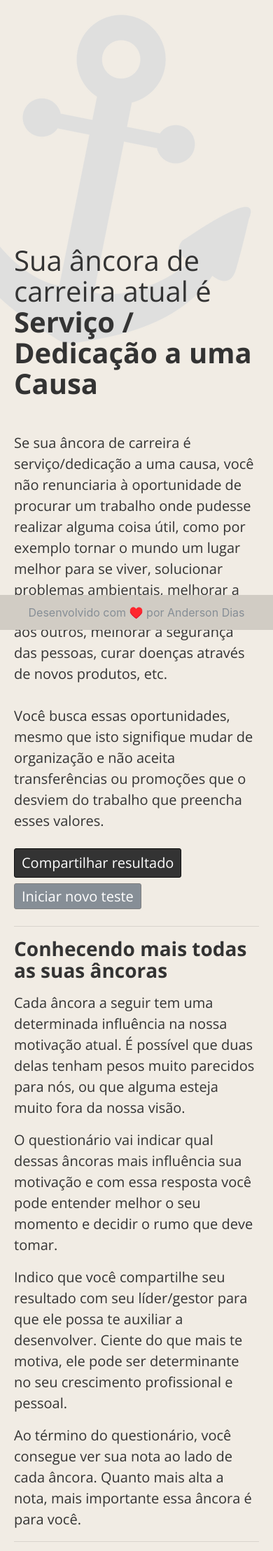
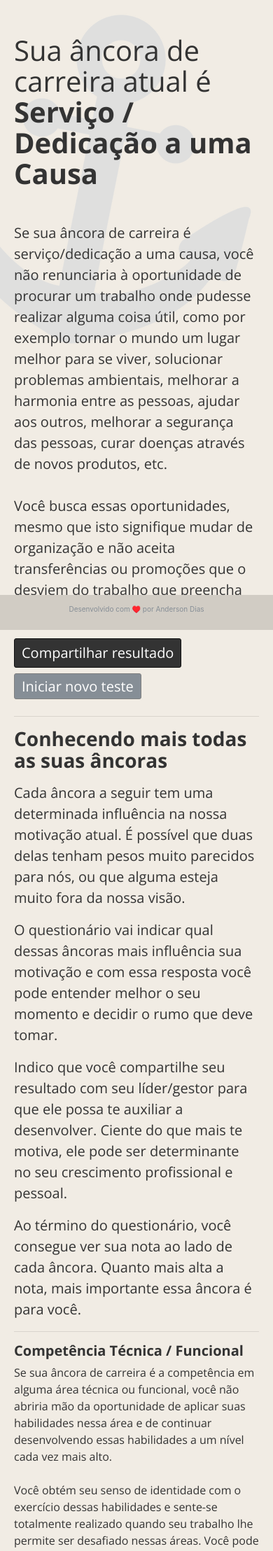
Before and after one commit to andersondias/ancora-de-carreira, a Jekyll site: the page built from resultado/servico-dedicacao-a-uma-causa.html, in a window 390 px wide. Shown: the top 2216 px of the page at 70% size. Built offline with Jekyll 4.4.1, drawn with Linux system fonts in a browser that asks for light colours; nearby versions of some CDN libraries; comment, search, counter and statistics services are not loaded.

Commit message:
Fix layout on mobile

```diff
--- a/assets/css/style.css
+++ b/assets/css/style.css
@@ -210,7 +210,11 @@ ul.share-buttons .sr-only{
     margin: 50px auto 100px;
   }
 
-  #top-answers, #results {
-  margin-top: 350px;
+  #top-answers {
+    margin-top: 350px;
+  }
+
+  footer {
+    font-size: 10px;
   }
 }
```
